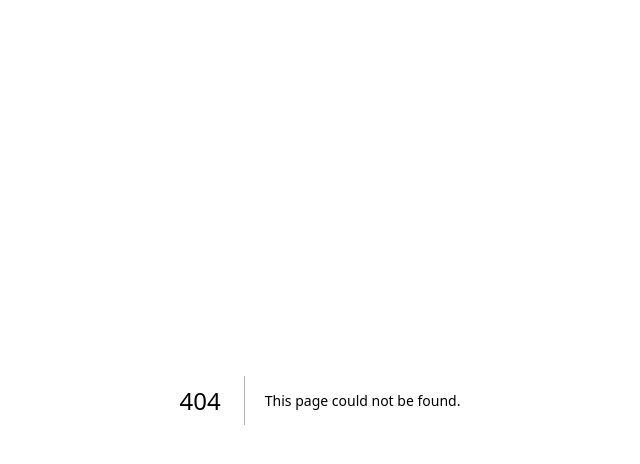
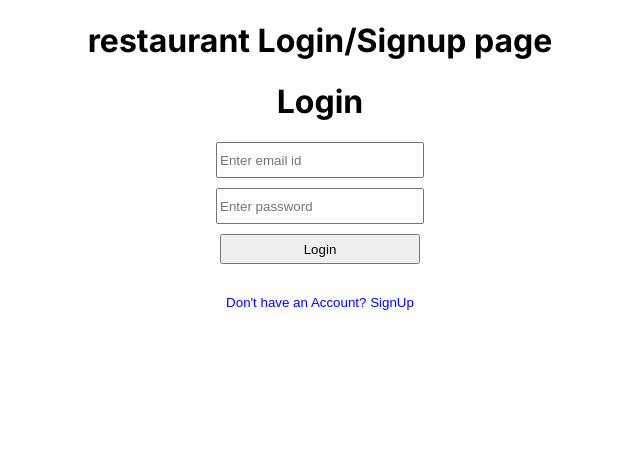
Before and after one commit to MunawarShaik/resto_app, a Next.js app: page /restaurant in a window 1280 px wide. Before the commit this address had no page. Shown: the top 464 px of the page, without its empty margins (320-960 px from the left). Built offline with nearby package versions, Linux system fonts and the light colour scheme.

Commit message:
working on login/singup components

```diff
--- /dev/null
+++ b/src/app/_components/login.js
@@ -0,0 +1,28 @@
+const Login = () => {
+  return (
+    <>
+      <h1>Login</h1>
+      <div>
+        <div className="inputWrapper">
+          <input
+            type="text"
+            placeholder="Enter email id"
+            className="inputField"
+          />
+        </div>
+        <div className="inputWrapper">
+          <input
+            type="password"
+            className="inputField"
+            placeholder="Enter password"
+          />
+        </div>
+        <div className="inputWrapper">
+          <button className="button">Login</button>
+        </div>
+      </div>
+    </>
+  );
+};
+
+export default Login;
--- /dev/null
+++ b/src/app/_components/singup.js
@@ -0,0 +1,52 @@
+const Signup = () => {
+  return (
+    <>
+      <h1>SignUp</h1>
+      <div>
+        <div className="inputWrapper">
+          <input
+            type="text"
+            placeholder="Enter email id"
+            className="inputField"
+          />
+        </div>
+        <div className="inputWrapper">
+          <input
+            type="password"
+            className="inputField"
+            placeholder="Enter password"
+          />
+        </div>
+        <div className="inputWrapper">
+          <input
+            type="password"
+            className="inputField"
+            placeholder="Confirm password"
+          />
+        </div>
+        <div className="inputWrapper">
+          <input
+            type="text"
+            className="inputField"
+            placeholder="Enter Restaurant Name"
+          />
+        </div>
+        <div className="inputWrapper">
+          <input type="text" className="inputField" placeholder="Enter City" />
+        </div>
+        <div className="inputWrapper">
+          <input
+            type="text"
+            className="inputField"
+            placeholder="Enter Contact Number"
+          />
+        </div>
+        <div className="inputWrapper">
+          <button className="button">Signup</button>
+        </div>
+      </div>
+    </>
+  );
+};
+
+export default Signup;
--- a/src/app/globals.css
+++ b/src/app/globals.css
@@ -1,107 +1,21 @@
-:root {
-  --max-width: 1100px;
-  --border-radius: 12px;
-  --font-mono: ui-monospace, Menlo, Monaco, "Cascadia Mono", "Segoe UI Mono",
-    "Roboto Mono", "Oxygen Mono", "Ubuntu Monospace", "Source Code Pro",
-    "Fira Mono", "Droid Sans Mono", "Courier New", monospace;
-
-  --foreground-rgb: 0, 0, 0;
-  --background-start-rgb: 214, 219, 220;
-  --background-end-rgb: 255, 255, 255;
-
-  --primary-glow: conic-gradient(
-    from 180deg at 50% 50%,
-    #16abff33 0deg,
-    #0885ff33 55deg,
-    #54d6ff33 120deg,
-    #0071ff33 160deg,
-    transparent 360deg
-  );
-  --secondary-glow: radial-gradient(
-    rgba(255, 255, 255, 1),
-    rgba(255, 255, 255, 0)
-  );
-
-  --tile-start-rgb: 239, 245, 249;
-  --tile-end-rgb: 228, 232, 233;
-  --tile-border: conic-gradient(
-    #00000080,
-    #00000040,
-    #00000030,
-    #00000020,
-    #00000010,
-    #00000010,
-    #00000080
-  );
-
-  --callout-rgb: 238, 240, 241;
-  --callout-border-rgb: 172, 175, 176;
-  --card-rgb: 180, 185, 188;
-  --card-border-rgb: 131, 134, 135;
+.inputWrapper {
+  margin: 10px;
 }
-
-@media (prefers-color-scheme: dark) {
-  :root {
-    --foreground-rgb: 255, 255, 255;
-    --background-start-rgb: 0, 0, 0;
-    --background-end-rgb: 0, 0, 0;
-
-    --primary-glow: radial-gradient(rgba(1, 65, 255, 0.4), rgba(1, 65, 255, 0));
-    --secondary-glow: linear-gradient(
-      to bottom right,
-      rgba(1, 65, 255, 0),
-      rgba(1, 65, 255, 0),
-      rgba(1, 65, 255, 0.3)
-    );
-
-    --tile-start-rgb: 2, 13, 46;
-    --tile-end-rgb: 2, 5, 19;
-    --tile-border: conic-gradient(
-      #ffffff80,
-      #ffffff40,
-      #ffffff30,
-      #ffffff20,
-      #ffffff10,
-      #ffffff10,
-      #ffffff80
-    );
-
-    --callout-rgb: 20, 20, 20;
-    --callout-border-rgb: 108, 108, 108;
-    --card-rgb: 100, 100, 100;
-    --card-border-rgb: 200, 200, 200;
-  }
+.inputField {
+  width: 200px;
+  height: 30px;
 }
-
-* {
-  box-sizing: border-box;
-  padding: 0;
-  margin: 0;
+.button {
+  width: 200px;
+  height: 30px;
 }
-
-html,
-body {
-  max-width: 100vw;
-  overflow-x: hidden;
+.container {
+  text-align: center;
 }
-
-body {
-  color: rgb(var(--foreground-rgb));
-  background: linear-gradient(
-      to bottom,
-      transparent,
-      rgb(var(--background-end-rgb))
-    )
-    rgb(var(--background-start-rgb));
+.buttonLink {
+  border: 0;
+  cursor: pointer;
+  background: transparent;
+  color: blue;
+  margin: 20px;
 }
-
-a {
-  color: inherit;
-  text-decoration: none;
-}
-
-@media (prefers-color-scheme: dark) {
-  html {
-    color-scheme: dark;
-  }
-}
--- /dev/null
+++ b/src/app/restaurant/page.js
@@ -0,0 +1,23 @@
+"use client";
+import { useState } from "react";
+import Login from "../_components/login";
+import Signup from "../_components/singup";
+
+const restaurant = () => {
+  const [login, setLogin] = useState(true);
+
+  return (
+    <div className="container">
+      <h1>restaurant Login/Signup page</h1>
+      {login ? <Login /> : <Signup />}
+
+      <button onClick={() => setLogin(!login)} className="buttonLink">
+        {login
+          ? "Don't have an Account? SignUp"
+          : "Already have Account? Login"}
+      </button>
+    </div>
+  );
+};
+
+export default restaurant;
```
Also changed, not shown: src/app/page.js (+2 -88 lines).
